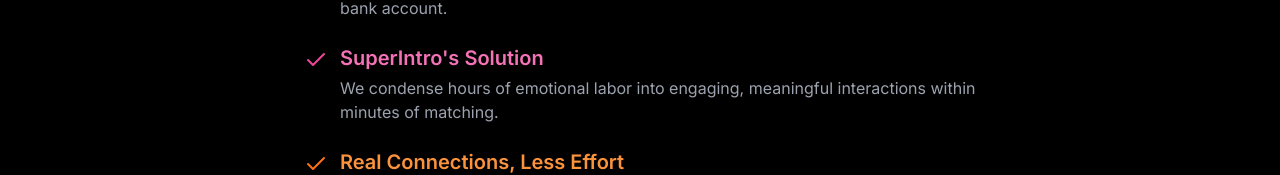
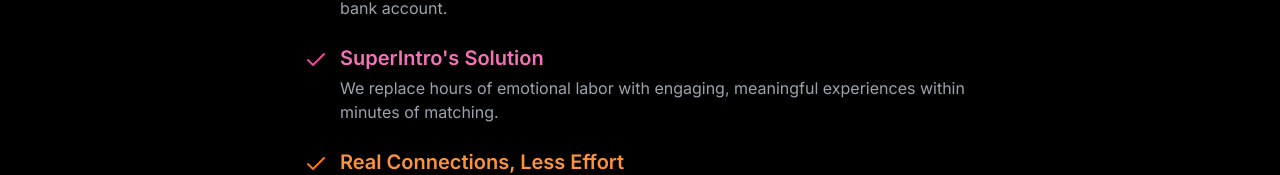
Before and after one commit to AiOS-Internship-PersonaNet/Landing-page, a Next.js app: page / in a window 1280 px wide. Shown: the part 536-711 px from the top of the page. Built offline with nearby package versions, Linux system fonts and the light colour scheme.

Commit message:
Update Hero.jsx

```diff
--- a/components/Hero.jsx
+++ b/components/Hero.jsx
@@ -36,8 +36,8 @@ export default function Hero() {
                   SuperIntro's Solution
                 </span>
                 <span className="text-gray-400">
-                  We condense hours of emotional labor into engaging, meaningful
-                  interactions within minutes of matching.
+                  We replace hours of emotional labor with engaging, meaningful
+                  experiences within minutes of matching.
                 </span>
               </div>
             </li>
```
